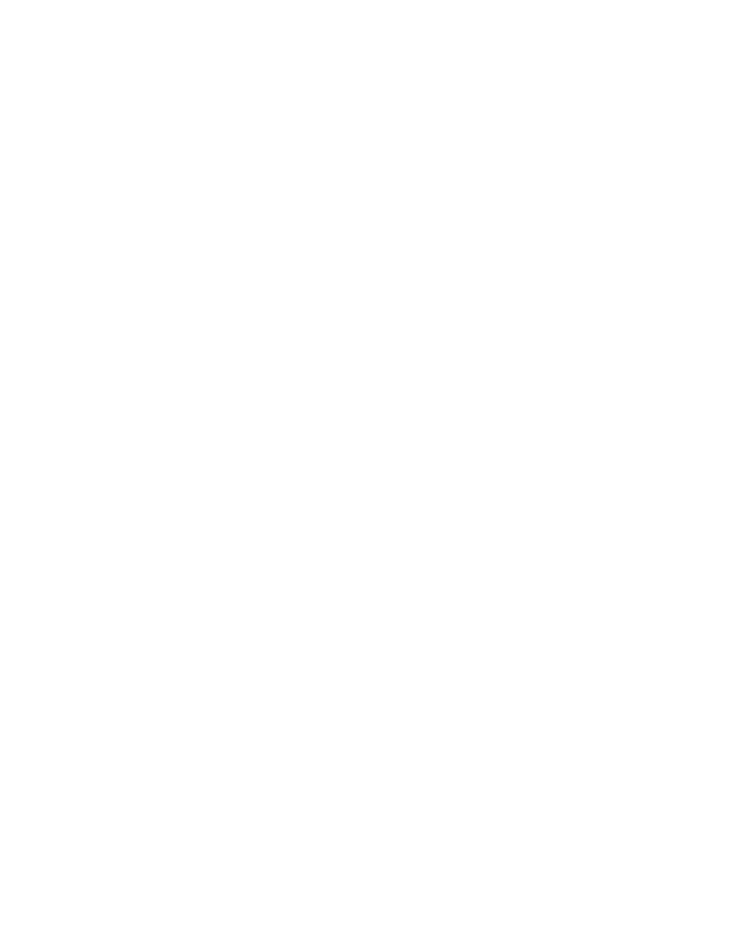
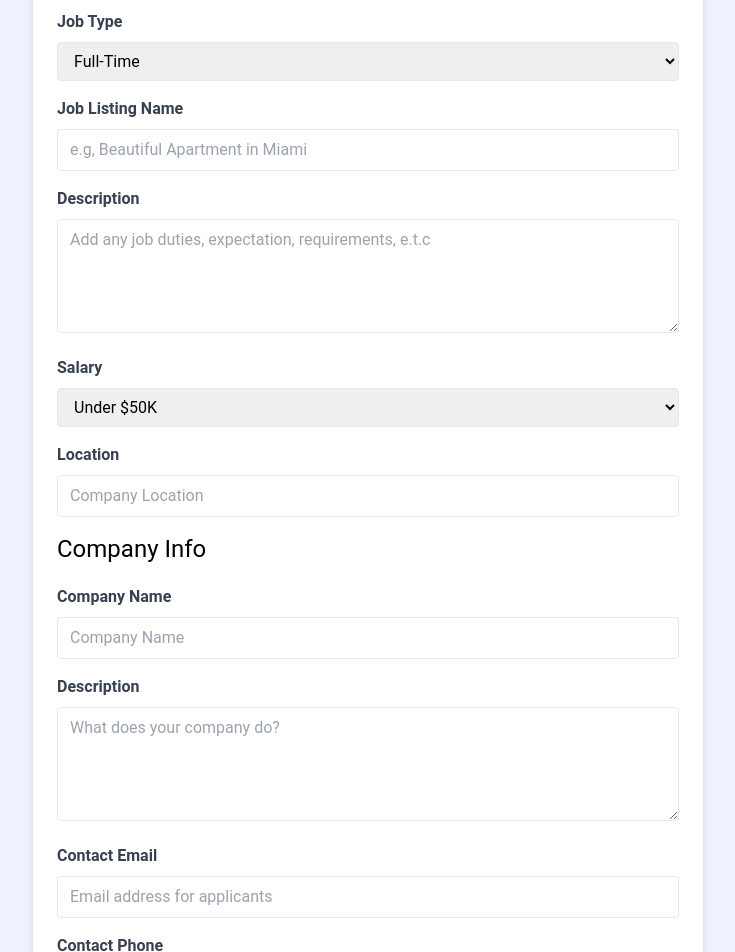
Before and after one commit to Abolade017/react-job, a React (Vite) app: page /add-job in a window 1280 px wide. Shown: the part 260-1212 px from the top of the page, without its empty margins (272-1007 px from the left). Before the commit the page ends 800 px from the top, so only its background shows below. Built offline with nearby package versions, Linux system fonts and the light colour scheme.

Commit message:
added add-job and delete job

```diff
--- a/package.json
+++ b/package.json
@@ -16,7 +16,8 @@
     "react-dom": "^18.3.1",
     "react-icons": "^5.2.1",
     "react-router-dom": "^6.24.1",
-    "react-spinners": "^0.14.1"
+    "react-spinners": "^0.14.1",
+    "react-toastify": "^10.0.5"
   },
   "devDependencies": {
     "@types/react": "^18.3.3",
--- a/src/App.jsx
+++ b/src/App.jsx
@@ -6,16 +6,36 @@
 import AddJobPage from './components/pages/AddJobPage'
 import MainLayout from './components/layouts/MainLayout'
 import NotFoundPage from './components/pages/NotFoundPage'
+const addJob = async (newJob) => {
+  const res = await fetch('/api/jobs', {
+    method: 'POST',
+    headers: {
+      'Content-Type': 'application/json',
+
+    },
+    body: JSON.stringify(newJob)
+  })
+  console.log(newJob);
+  return;
+}
+const deleteJob = async (id) => {
+  console.log('delete', id)
+  const res = await fetch(`/api/jobs/${id}`, {
+    method: 'DELETE'
+  });
+  return;
+}
 const router = createBrowserRouter(createRoutesFromElements(
 
   <Route path="/" element={<MainLayout />}>
     <Route index element={<HomePage />}></Route>
     <Route path="/jobs" element={<JobsPage />}></Route>
-    <Route path="/jobs/:id" element={<JobPage />} loader={jobLoader}></Route>
-    <Route path="/add-job" element={<AddJobPage />}></Route >
+    <Route path="/jobs/:id" element={<JobPage deleteJob={deleteJob} />} loader={jobLoader}></Route>
+    <Route path="/add-job" element={<AddJobPage addJobSubmit={addJob} />}></Route >
     <Route path="*" element={<NotFoundPage />}></Route>
   </Route >
 ))
+
 const App = () => {
   return (
     <>
--- a/src/components/layouts/MainLayout.jsx
+++ b/src/components/layouts/MainLayout.jsx
@@ -1,11 +1,14 @@
 import React from 'react'
 import { Outlet } from 'react-router-dom'
+import { ToastContainer, toast } from 'react-toastify';
+import 'react-toastify/dist/ReactToastify.css';
 import Navbar from '../Navbar'
 const MainLayout = () => {
     return (
         <>
             <Navbar />
             <Outlet />
+            <ToastContainer />
         </>)
 }
 
--- a/src/components/pages/AddJobPage.jsx
+++ b/src/components/pages/AddJobPage.jsx
@@ -1,8 +1,106 @@
-import React from 'react'
+import React, { useState } from 'react'
+import { useNavigate } from 'react-router-dom';
+import { toast } from 'react-toastify';
+const AddJobPage = ({ addJobSubmit }) => {
+    const [title, setTitle] = useState('');
+    const [type, setType] = useState('Full-Time');
+    const [location, setLocation] = useState('');
+    const [description, setDescription] = useState('');
+    const [salary, setSalary] = useState('Under $50K');
+    const [companyName, setCompanyName] = useState('');
+    const [companyDescription, setCompanyDescription] = useState('');
+    const [contactEmail, setContactEmail] = useState('');
+    const [contactPhone, setContactPhone] = useState('');
+    const navigate = useNavigate();
+    const submitForm = (e) => {
+        e.preventDefault();
+        console.log(description);
+        const newJob = {
+            title,
+            type,
+            location,
+            description,
+            salary,
+            company: {
+                name: companyName,
+                companyDescription,
+                contactEmail,
+                contactPhone
+            }
+        }
+        addJobSubmit(newJob);
+        toast.success('Job added succesfully')
+        return navigate('/jobs')
 
-const AddJobPage = () => {
+    }
+
     return (
-        <div>AddJobPage</div>
+        <section className='bg-indigo-50'>
+            <div className='container m-auto max-w-2xl py-24'>
+                <div className='bg-white px-6 py-8 mb-4 shadow-md rounded-md border m-4 md:m-0'>
+                    <form onSubmit={submitForm}>
+                        <h2 className='text-3xl text-center font-semibold mb-6'>Add Job</h2>
+                        <div className='mb-4'>
+                            <label HtmlFor="type" className='block text-gray-700 font-bold mb-2'>Job Type</label>
+                            <select id='type' name='type' className='border rounded w-full px-3 py-2' required value={type} onChange={(e) => setType(e.target.value)}>
+                                <option value='Full-Time'>Full-Time</option>
+                                <option value='Part-Time'>Part-Time</option>
+                                <option value='Remote'>Remote</option>
+                                <option value='Internship'>Internship</option>
+                            </select>
+                        </div>
+                        <div className='mb-4'>
+                            <label HtmlFor="jobName" className='block text-gray-700 font-bold mb-2'>Job Listing Name</label>
+                            <input type='text' id='title' name='title' className='border rounded w-full px-3 py-2' placeholder='e.g, Beautiful Apartment in Miami' required alue={title} onChange={(e) => setTitle(e.target.value)} />
+                        </div>
+                        <div className='mb-4'>
+                            <label HtmlFor="description" className='block text-gray-700 font-bold mb-2'>Description</label>
+                            <textarea id='description' name='description' className='border rounded w-full px-3 py-2' rows='4' placeholder='Add any job duties, expectation, requirements, e.t.c' alue={description} onChange={(e) => setDescription(e.target.value)}></textarea>
+                        </div>
+                        <div className='mb-4'>
+                            <label HtmlFor="salary" className='block text-gray-700 font-bold mb-2'>Salary</label>
+                            <select id='salary' name='salary' className='border rounded w-full px-3 py-2' required alue={salary} onChange={(e) => setType(e.target.value)}>
+                                <option value='Under $50K'>Under $50K</option>
+                                <option value='$50 - $60K'>$50 - $60K</option>
+                                <option value='$60 - $70K'>$60 - $70K</option>
+                                <option value='$70 - $80K'>$70 - $80K</option>
+                                <option value='$80 - $90K'>$80 - $90K</option>
+                                <option value='$90 - $100K'>$90 - $100K</option>
+                                <option value='$100 - $125K'>$100 - 125K</option>
+                                <option value='$125 - 150K'>$125 - 150K</option>
+                                <option value='$150 - 175K'>$150 - 175K</option>
+                                <option value='$175 - 200K'>$175 - 200K</option>
+                                <option value='Over $200K'>Over $200K</option>
+                            </select>
+                        </div>
+                        <div className='mb-4'>
+                            <label HtmlFor="location" className='block text-gray-700 font-bold mb-2'>Location</label>
+                            <input type='text' id='location' name='location' className='border rounded w-full px-3 py-2' placeholder='Company Location' required alue={location} onChange={(e) => setLocation(e.target.value)} />
+                        </div>
+                        <h2 className='text-2xl mb-5'>Company Info</h2>
+                        <div className='mb-4'>
+                            <label HtmlFor="company" className='block text-gray-700 font-bold mb-2'>Company Name</label>
+                            <input type='text' id='company' name='company' className='border rounded w-full px-3 py-2' placeholder='Company Name' required alue={companyName} onChange={(e) => setCompanyName(e.target.value)} />
+                        </div>
+                        <div className='mb-4'>
+                            <label HtmlFor="company_description" className='block text-gray-700 font-bold mb-2'>Description</label>
+                            <textarea id='company_description' name='description' className='border rounded w-full px-3 py-2' rows='4' placeholder='What does your company do?' alue={companyDescription} onChange={(e) => setcompanyDescription(e.target.value)}></textarea>
+                        </div>
+                        <div className='mb-4'>
+                            <label HtmlFor="contact_email" className='block text-gray-700 font-bold mb-2'>Contact Email</label>
+                            <input type='email' id='contact_email' name='contact_email' className='border rounded w-full px-3 py-2' placeholder='Email address for applicants' required alue={contactEmail} onChange={(e) => setContactEmail(e.target.value)} />
+                        </div>
+                        <div className='mb-4'>
+                            <label for="contact_phone" className='block text-gray-700 font-bold mb-2'>Contact Phone</label>
+                            <input type='tel' id='contact_phone' name='contact_phone' className='border rounded w-full px-3 py-2' placeholder='Optional phone for applicants' required alue={contactPhone} onChange={(e) => setContactPhone(e.target.value)} />
+                        </div>
+                        <div className='mb-4'>
+                            <button className='bg-indigo-500 hover:bg-indigo-600 text-white font-bold px-4 py-2 rounded-full w-full focus;outline-none focus;shadow-outline' type='submit'>Add Job</button>
+                        </div>
+                    </form>
+                </div>
+            </div>
+        </section>
     )
 }
 
--- a/src/components/pages/JobPage.jsx
+++ b/src/components/pages/JobPage.jsx
@@ -1,13 +1,22 @@
 import React from 'react'
 // import { useState, useEffect } from 'react'
-import { useParams, useLoaderData } from 'react-router-dom';
+import { useParams, useLoaderData, useNavigate } from 'react-router-dom';
 import { FaArrowLeft, FaMapMarker } from 'react-icons/fa';
 import { Link } from 'react-router-dom';
+import { toast } from 'react-toastify';
 import Spinner from '../Spinner';
-const JobPage = () => {
+const JobPage = ({ deleteJob }) => {
     // const [job, setJob] = useState(null);
+    const navigate = useNavigate();
     const job = useLoaderData()
     const { id } = useParams()
+    const onDeleteClick = (jobId) => {
+        const confirm = window.confirm('Are you sure you want to delete this listing?');
+        if (!confirm) return;
+        deleteJob(jobId);
+        toast.success('Job deleted successfully');
+        navigate('/jobs');
+    }
     // const [loading, setLoading] = useState(true);
     // useEffect(() => {
     //     const fetchJob = async () => {
@@ -61,7 +70,7 @@
                                 <div className='bg-white rounded-lg shadow-md mt-6 p-6'>
                                     <h2 className='text-lg font-bold mb-6'>Manage Job</h2>
                                     <Link to={`/jobs/edit/${job.id}`} className="bg-indigo-500 hover:bg-indigo-600 text-center text-white font-bold py-2 px-4 rounded-full w-full focus:outline-none focus:shadow-outline mt-4 block">Edit Job</Link >
-                                    <button className='bg-red-500 hover:bg-red-600 text-white text-center font-bold py-2 px-4 rounded-full w-full focus:outline-none focus:shadow-outline mt-4 block'>Delete Job</button>
+                                    <button onClick={() => onDeleteClick(job.id)} className='bg-red-500 hover:bg-red-600 text-white text-center font-bold py-2 px-4 rounded-full w-full focus:outline-none focus:shadow-outline mt-4 block'>Delete Job</button>
                                 </div>
                             </aside>
                         </div>
```
Also changed, not shown: src/jobs.json (+6 -6 lines), 1 other file (tests, documents, lock files or other folders).
